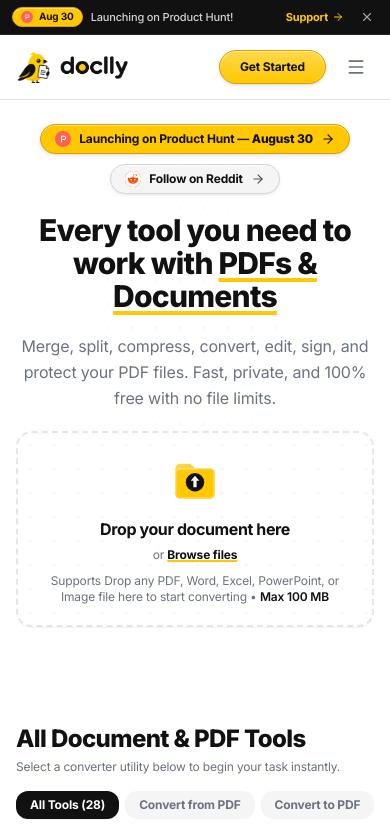
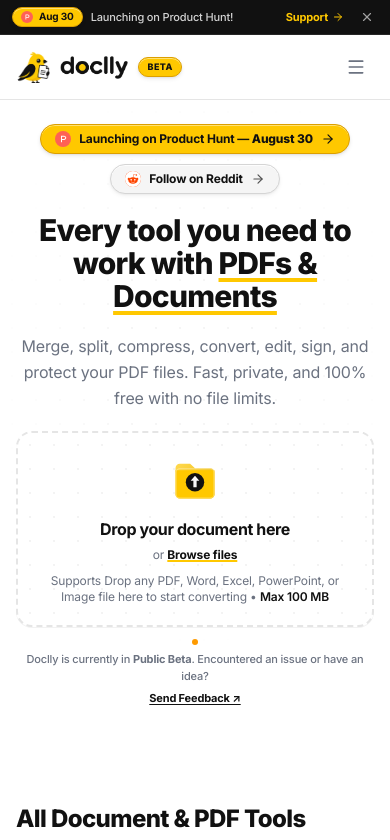
Before and after one commit to shivamapatel03/doclly, a React (Vite) app: page / in a window 390 px wide. Shown: the top 840 px of the page. Built offline with nearby package versions, Linux system fonts and the light colour scheme.

Commit message:
Update feedback email link to helpdoclly@zohomail.in

```diff
--- a/src/components/layout/Footer.tsx
+++ b/src/components/layout/Footer.tsx
@@ -140,7 +140,7 @@
 
         {/* Bottom Bar */}
         <div className="mt-12 pt-8 border-t border-[#E5E5E5] flex flex-col sm:flex-row items-center justify-between gap-4 text-xs text-[#6B7280]">
-          <p>© {new Date().getFullYear()} Doclly. All rights reserved. Documents simplified.</p>
+          <p>© {new Date().getFullYear()} Doclly (Public Beta). All rights reserved. Documents simplified.</p>
           <div className="flex items-center gap-1.5 font-medium text-[#4B5563]">
             <span>Made with</span>
             <Heart className="w-3.5 h-3.5 text-red-500 fill-red-500 inline-block animate-pulse" />
--- a/src/components/layout/Navbar.tsx
+++ b/src/components/layout/Navbar.tsx
@@ -251,6 +251,9 @@
             <span className="font-extrabold text-lg sm:text-xl tracking-tight text-[#111111] hidden">
               Doclly
             </span>
+            <span className="text-[9px] sm:text-[10px] font-black uppercase tracking-wider px-2 py-0.5 rounded-full bg-[#FFC800] text-[#111111] border border-[#DC9F00] shadow-[inset_0_1px_0_rgba(255,255,255,0.45),0_2px_4px_rgba(0,0,0,0.08),0_1px_2px_rgba(0,0,0,0.06)]">
+              Beta
+            </span>
           </Link>
 
           {/* Desktop Navigation - Single line */}
@@ -496,10 +499,10 @@
                 Sign In
               </button>
 
-              {/* Get Started button */}
+              {/* Get Started button (Desktop & Tablet only to prevent mobile overlap) */}
               <button
                 onClick={() => onOpenAuth('signup')}
-                className="inline-flex items-center justify-center px-5 py-2 text-xs sm:text-sm font-bold text-[#111111] bg-[#FFC800] bg-gradient-to-b from-white/30 to-transparent hover:bg-[#F5B800] border border-[#DC9F00] rounded-full shadow-[inset_0_1px_0_rgba(255,255,255,0.45),0_2px_4px_rgba(0,0,0,0.08),0_1px_2px_rgba(0,0,0,0.06)] hover:shadow-[inset_0_1px_0_rgba(255,255,255,0.45),0_4px_8px_rgba(0,0,0,0.12)] active:shadow-[inset_0_1px_2px_rgba(0,0,0,0.15)] transition-all whitespace-nowrap cursor-pointer select-none"
+                className="hidden sm:inline-flex items-center justify-center px-5 py-2 text-xs sm:text-sm font-bold text-[#111111] bg-[#FFC800] bg-gradient-to-b from-white/30 to-transparent hover:bg-[#F5B800] border border-[#DC9F00] rounded-full shadow-[inset_0_1px_0_rgba(255,255,255,0.45),0_2px_4px_rgba(0,0,0,0.08),0_1px_2px_rgba(0,0,0,0.06)] hover:shadow-[inset_0_1px_0_rgba(255,255,255,0.45),0_4px_8px_rgba(0,0,0,0.12)] active:shadow-[inset_0_1px_2px_rgba(0,0,0,0.15)] transition-all whitespace-nowrap cursor-pointer select-none"
               >
                 Get Started
               </button>
--- a/src/pages/HomePage.tsx
+++ b/src/pages/HomePage.tsx
@@ -157,6 +157,18 @@
               acceptsDescription="Drop any PDF, Word, Excel, PowerPoint, or Image file here to start converting"
               maxFiles={10}
             />
+
+            {/* Public Beta Reassurance Notice */}
+            <p className="text-[11px] sm:text-xs text-[#6B7280] font-medium flex flex-wrap items-center justify-center gap-1.5 pt-3">
+              <span className="w-1.5 h-1.5 rounded-full bg-amber-500 shrink-0" />
+              <span>Doclly is currently in <strong>Public Beta</strong>. Encountered an issue or have an idea?</span>
+              <a
+                href="mailto:helpdoclly@zohomail.in?subject=Doclly%20Beta%20Feedback"
+                className="text-[#111111] font-bold underline underline-offset-2 hover:text-[#DC9F00] transition-colors"
+              >
+                Send Feedback ↗
+              </a>
+            </p>
           </div>
         </div>
       </section>
```
